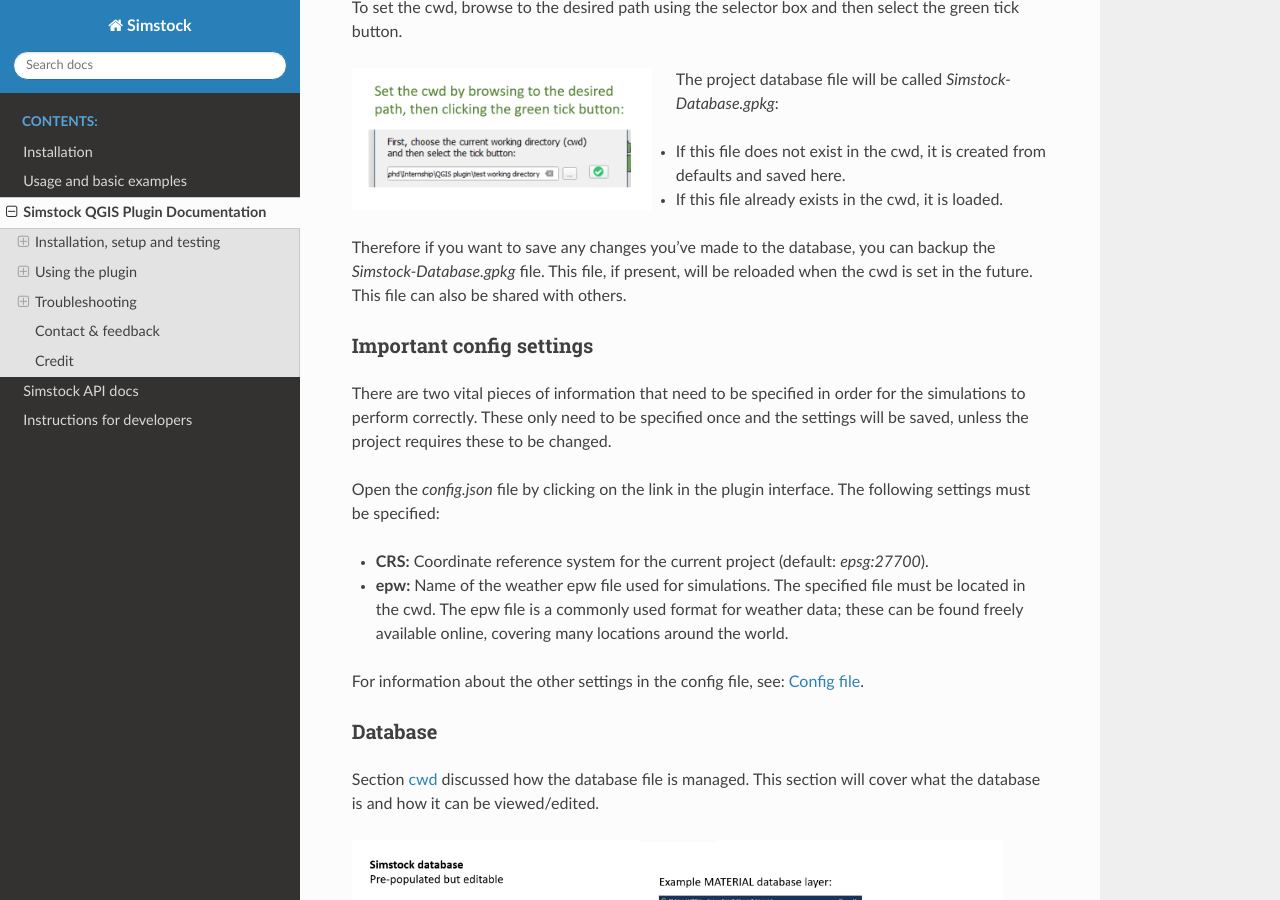
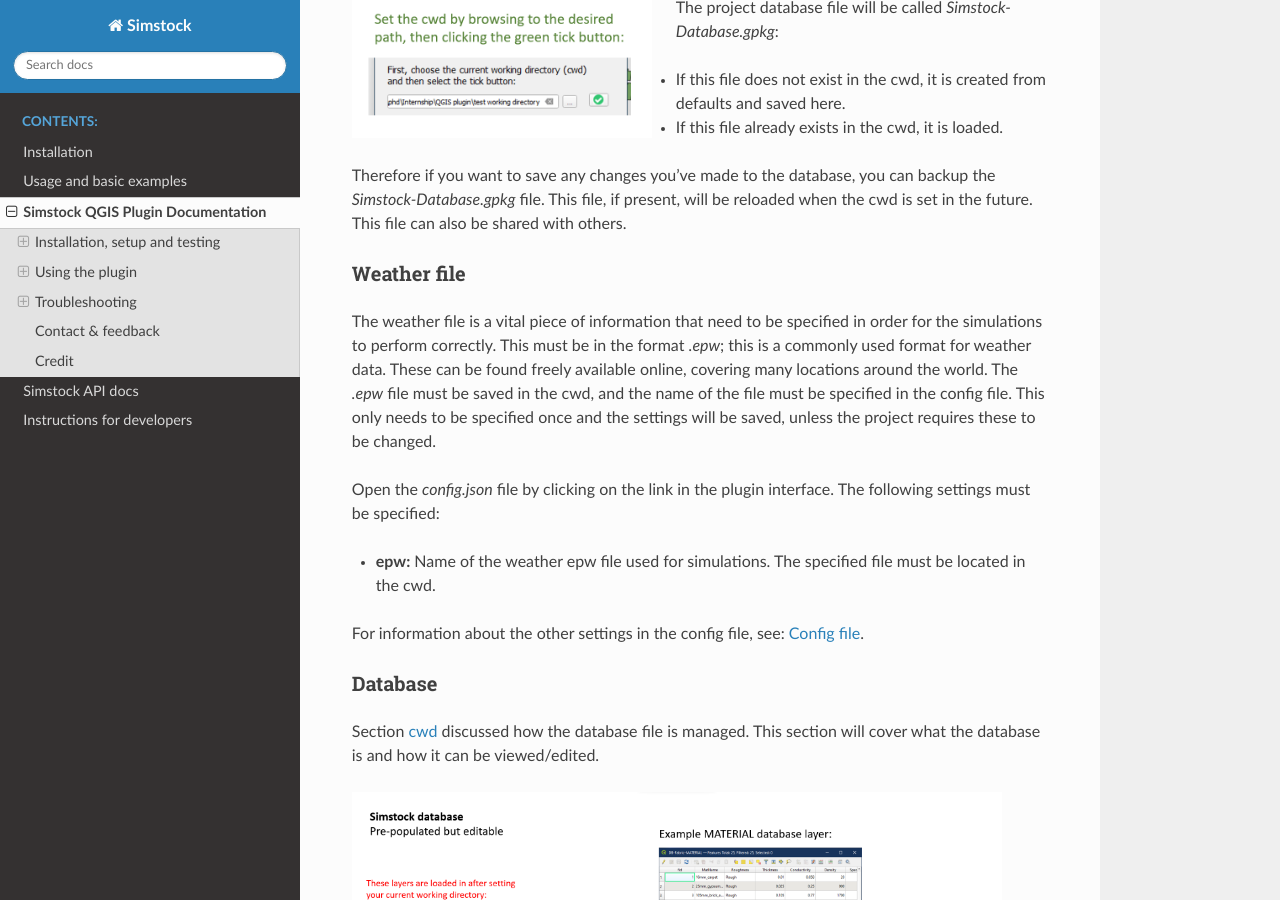
Before and after one commit to UCL/simstock, a Sphinx documentation site: the page built from docs/source/simstockqgis.rst, in a window 1280 px wide and 900 px high, scrolled down 5668 px. Built offline with Sphinx 7.4.7 and the Read the Docs theme 2.0.0, drawn with Linux system fonts in a browser that asks for light colours; some of the changed text lies outside the part shown.

Commit message:
Update plugin docs for new releases

```diff
--- a/docs/source/simstockqgis.rst
+++ b/docs/source/simstockqgis.rst
@@ -18,13 +18,11 @@
 
 1. The Simstock QGIS plugin is available from the official `QGIS Python Plugins Repository <https://plugins.qgis.org/plugins/>`_. It can be installed directly in QGIS by navigating to Plugins -> Manage and install plugins.
 
-2. Also search for 'Plugin Reloader' and install it.
+2. After installing this, you may need to restart QGIS.
 
-3. After installing these, you may need to restart QGIS.
+3. If the Simstock QGIS plugin has successfully been installed, you should be able to see it listed under the 'Plugins' list as well as a new icon on the toolbar.
 
-4. If the Simstock QGIS plugin has successfully been installed, you should be able to see it listed under the 'Plugins' list as well as a new icon on the toolbar.
-
-5. The plugin will now need to be setup - see the next section for information.
+4. The plugin will now need to be setup - see the next section for information.
 
 
 Initial setup
@@ -48,7 +46,6 @@
 
 * **Python Console**: When using the plugin, always have the Python console open. This will output information about what the plugin is doing. It should open by default when the plugin is launched, but if not, you can do this by clicking Plugins -> Python Console in the top bar of QGIS.
 * **Python Errors**: If an error occurs, a yellow notification appears in QGIS. The Python error can be viewed by clicking 'Stack Trace'. This should give information about what is causing the error.
-* **Plugin Reloader**: Make sure the `Plugin Reloader <https://plugins.qgis.org/plugins/plugin_reloader/>`_ is also installed. The Simstock plugin will need to be reloaded after each use.
 
 .. figure:: Figures/QG-pyconsole.png
    :width: 720px
@@ -228,16 +225,15 @@
 Therefore if you want to save any changes you've made to the database, you can backup the `Simstock-Database.gpkg` file. This file, if present, will be reloaded when the cwd is set in the future. This file can also be shared with others.
 
 
-.. _Important config settings:
+.. _Weather file:
 
-Important config settings
+Weather file
 -------------------------
-There are two vital pieces of information that need to be specified in order for the simulations to perform correctly. These only need to be specified once and the settings will be saved, unless the project requires these to be changed.
+The weather file is a vital piece of information that need to be specified in order for the simulations to perform correctly. This must be in the format `.epw`; this is a commonly used format for weather data. These can be found freely available online, covering many locations around the world. The `.epw` file must be saved in the cwd, and the name of the file must be specified in the config file. This only needs to be specified once and the settings will be saved, unless the project requires these to be changed.
 
 Open the `config.json` file by clicking on the link in the plugin interface. The following settings must be specified:
 
-*  **CRS:** Coordinate reference system for the current project (default: `epsg:27700`).
-*  **epw:** Name of the weather epw file used for simulations. The specified file must be located in the cwd. The epw file is a commonly used format for weather data; these can be found freely available online, covering many locations around the world.
+*  **epw:** Name of the weather epw file used for simulations. The specified file must be located in the cwd.
 
 For information about the other settings in the config file, see: :ref:`Config`.
 
@@ -417,6 +413,8 @@
 
    **When you have finished making changes, select the pencil icon again to turn off editing mode. QGIS will ask if you would like to save these changes.** If yes is selected, the changes will be saved to the `Simstock-Database.gpkg` file within your cwd.
 
+   You can backup this file to allow you to reload the setup at a future date. To reload an old database, simply set your cwd to the folder which contains the `Simstock-Database.gpkg` file.
+
 
 .. warning:: \ \
 
@@ -445,12 +443,9 @@
 ^^^^^^^^^^^^^
 The area is initially divided into 'built islands'. A built island is defined as a group of buildings which are physically touching (excluding those which only share a single point). Each built island is given a unique reference number (bi_ref). In the results layer, every polygon is given a bi_ref to indicate which built island it belongs to. The bi_ref can be used to locate the relevant idf file if necessary.
 
-Re-running
-^^^^^^^^^^
-There are two things to note before re-running the plugin:
+.. admonition:: Tip \ \
 
-*  The Simstock QGIS plugin will need to be reloaded (using the plugin reloader) before it can be run again.
-*  If you are editing the database between test cases, it is a good idea to make a copy of the previous database file (and give it a useful name) so that you can refer back to the setup when analysing the results.
+   If you are editing the database between test cases, it is a good idea to make a copy of the previous `Simstock-Database.gpkg` database file so that you can refer back to the setup when analysing the results.
 
 
 Results
@@ -475,7 +470,7 @@
 
 Config file
 -----------
-Certain settings can be edited in the `config.json` file if necessary. Some of thee have already been mentioned in the section on :ref:`Important config settings`, however for completeness they are listed here again.
+Certain settings can be edited in the `config.json` file if necessary. One of these has already been mentioned in the :ref:`Weather file` section, however for completeness they are listed here again.
 
 .. admonition:: Accessing the config file \ \
 
@@ -487,7 +482,6 @@
 
    Currently editable fields and what they represent:
 
-   *  **CRS:** Coordinate reference system for the current project (default: `epsg:27700`).
    *  **Shading buffer radius - m:** The radius within which surrounding buildings from other BIs will be included as shading. A larger radius will increase simulation time (default: 50m).
    *  **epw:** Name of the weather file used for simulations. The specified file must be located in the cwd.
    *  **Low temperature threshold:** Number of hours *below* this operative temperature threshold will be reported in the results (default: 18C).
@@ -525,10 +519,15 @@
 
 To understand what the problem was, the EnergyPlus .err file needs to be checked. Within the specified cwd, a folder will exist called `idf_files`. In here, there will be sub-directories for each .idf, within which the EnergyPlus .err files can be found.
 
+Other
+-----
+If the plugin is behaving strangely, it could be worth reloading it. To do this, the `Plugin Reloader <https://plugins.qgis.org/plugins/plugin_reloader/>`_ can be used. Alternatively, you can just restart QGIS.
 
 Contact & feedback
 ==================
-We hope you have a smooth and enjoyable experience using the Simstock QGIS plugin! If you have any feedback, issues or other comments, please email me at: shyam.amrith.14@ucl.ac.uk
+We hope you have a smooth and enjoyable experience using the Simstock QGIS plugin! The plugin is very new and we are still trying to improve the user experience, add features and fix bugs. If you have any feedback, issues or other comments, please email me at: shyam.amrith.14@ucl.ac.uk
+
+The GitHub page for the Simstock QGIS Plugin can be found here: https://github.com/UCL/simstock_qgis
 
 
 Credit
```
Also changed, not shown: other parts of docs/source/simstockqgis.rst (+0 -1 lines).
